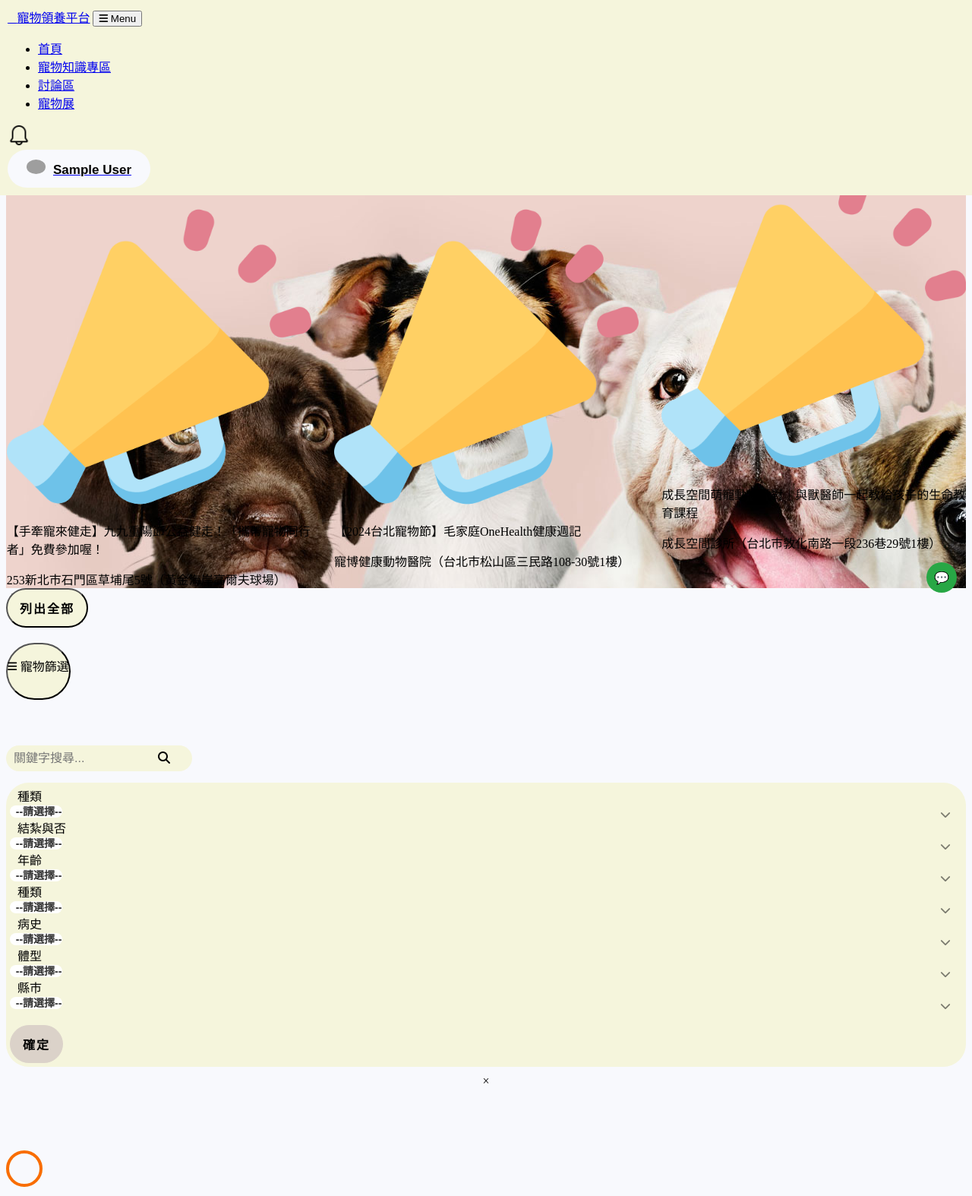
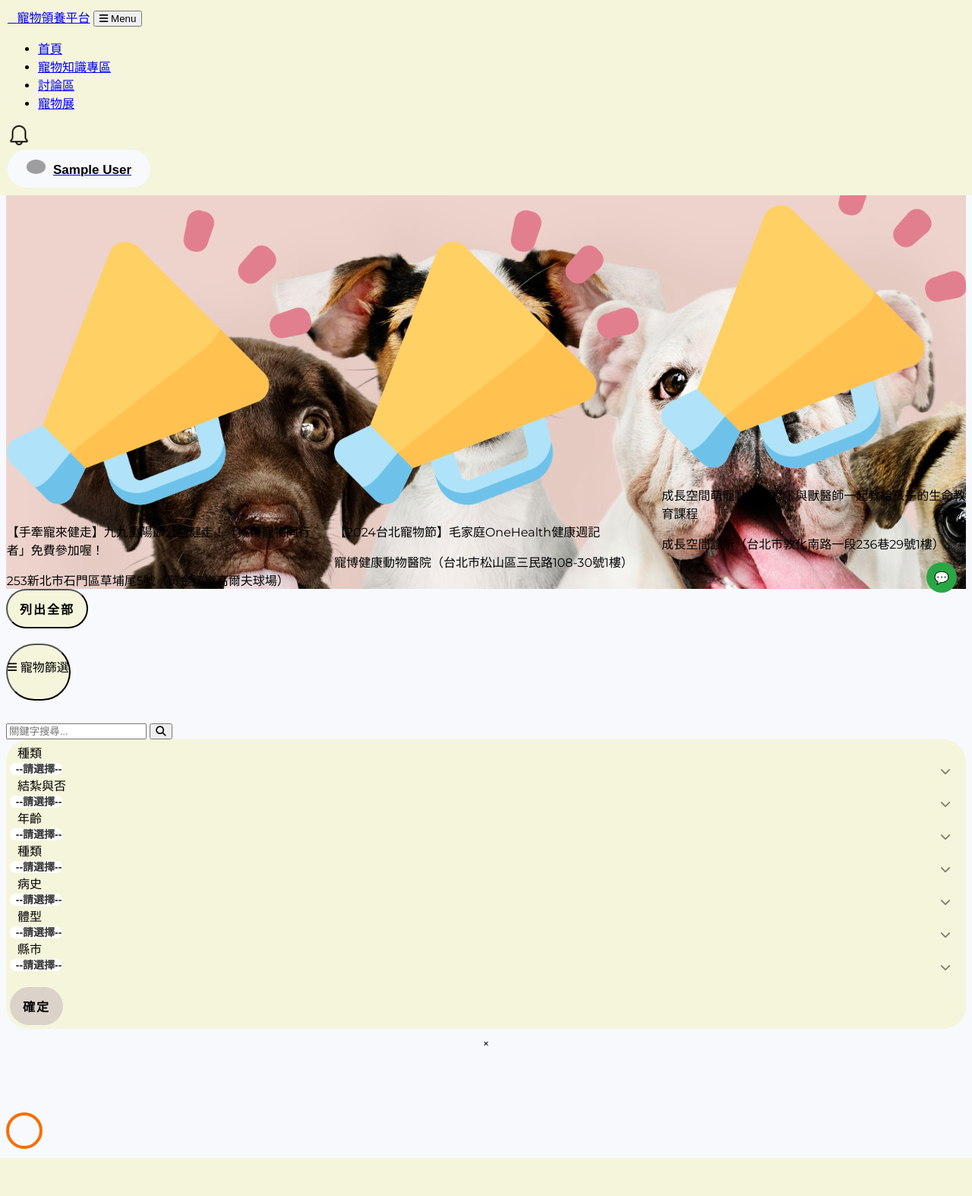
Before and after one commit to liuuu04/SA, a PHP site: page /index_test.php in a window 1280 px wide; the page is wider, and only the part inside the window is pictured. Shown: that part at 76% size. After the commit the page ends 1524 px from the top of that part, so only its background shows below. Run offline with PHP 8.4, Linux system fonts and the light colour scheme; the visitor is signed in with stand-in values (Sample User, id 1); data that the repository does not hold is empty; some libraries are stand-ins or nearby versions; some web fonts are replaced; grey boxes are pictures that could not be loaded.

Commit message:
徐瑄澐css

```diff
--- a/new2.css
+++ b/new2.css
@@ -1,5 +1,7 @@
 body{
     background-color: #f8f9fd;
+    font-family: Montserrat, Arial, sans-serif;
+    overflow-x: hidden;
   }
 
 
@@ -7,7 +9,6 @@
     display: flex;
     flex-wrap: wrap;
     justify-content: center;
-
   }
   .petframe {
     width: 350px;
@@ -24,18 +25,24 @@
     background-color: #fff;
     border-top-left-radius: 15px;
     border-top-right-radius: 15px;
+    display: flex;
+    justify-content: center;
+    align-items: center ;
+
 }
 
-.petphoto img{
-    width: 350px;
+.petphoto img {
+    max-width: 350px;
+    max-height: 250px;
+    width: auto;
     height: auto;
-    overflow: hidden;
+
 }
 
+
 .petintro{
-    width: 350px;
+
     padding: 25px;
-    height: 350px;
     background-color: #fff;
     border-bottom-left-radius: 15px;
     border-bottom-right-radius: 15px;
@@ -61,13 +68,10 @@
 .petintro p{
     font-size: 16px;
     margin-left: 13px;
-
+    color: gray;
 
 }
-.petintro k{
-    font-size: 15px;
-    color: aliceblue;
-}
+
 
 .petintro a{
     font-size: 17px;
@@ -77,7 +81,7 @@
     padding: 6px 10px 6px 10px;
     background-color: beige;
     border-radius: 10px;
-
+    text-decoration: none;
 }
 
 .petintro a:hover{
@@ -154,48 +158,11 @@
 
 
 
-.search1 {
-    width: 100%;
-}
-
-.search1 form{
-    margin-left: 202px;
-}
-
-#searchinput {
-    padding: 8px;
-    border-radius: 30px;
-    font-size: 16px;
-    background-color: #f5f5dc;
-    border: none;
-    margin-top: 30px;
-    margin-bottom: 15px;
-    padding-right: 57px;
-    padding-left: 10px;
-    font-family: "Helvetica", "Arial","LiHei Pro","黑體-繁","微軟正黑體", sans-serif;
-    color: #070504;
-}
-
-#searchinput:focus {
-    outline: none;
-    border: none;
-}
 
 
-#searchsubmit {
-    padding: 8px;
-    border-top-right-radius: 30px;
-    border-bottom-right-radius: 30px;
-    background-color: #f5f5dc;
-    border: none;
-    font-size: 16px;
-    margin-left: -57px;
-}
 
-#searchsubmit:focus {
-    outline: none;
-    border: none;
-}
+
+
 
 
 
```
